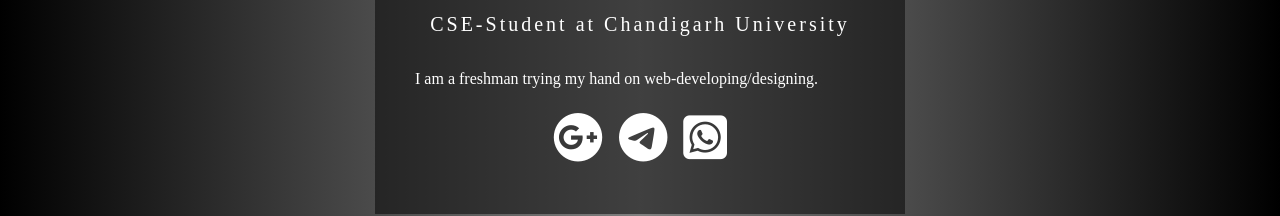
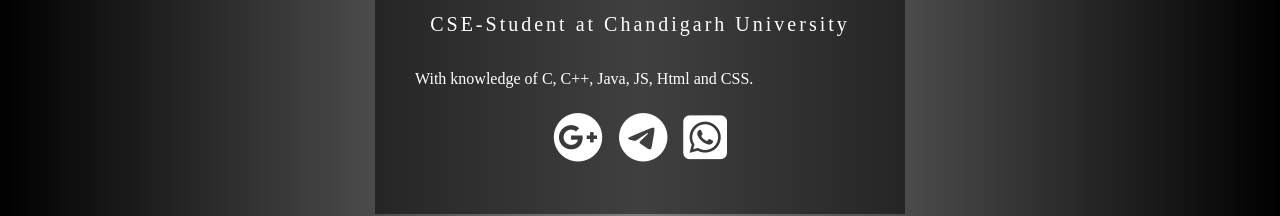
Before and after one commit to Anushka14Rai/anushkarai.github.io, a plain HTML site: page index.html in a window 1280 px wide. Shown: the part 450-666 px from the top of the page. Drawn offline with Linux system fonts and the light colour scheme.

Commit message:
Update index.html

```diff
--- a/index.html
+++ b/index.html
@@ -18,7 +18,7 @@
 		<img src="me.jpg" alt="Personal Website" class="box-img">
 		<h1>Anushka Rai</h1>
 		<h5>CSE-Student at Chandigarh University</h5>
-		<p>I am a freshman trying my hand on web-developing/designing.</p>
+		<p>With knowledge of C, C++, Java, JS, Html and CSS.</p>
 		<ul>
 			<li><a href="mailto:14anushkar@gmail.com?subject=Feedback&body=Message" title="Click to connect with me using e-mail." id="google"><i class="fab fa-google-plus"></i></a></li>
 			<li><a href="#" title="Click to join me on telegram." id="telegram"><i class="fab fa-telegram"></i></a></li>
```
